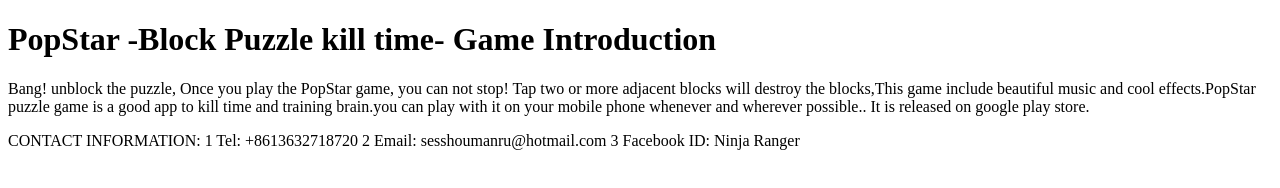
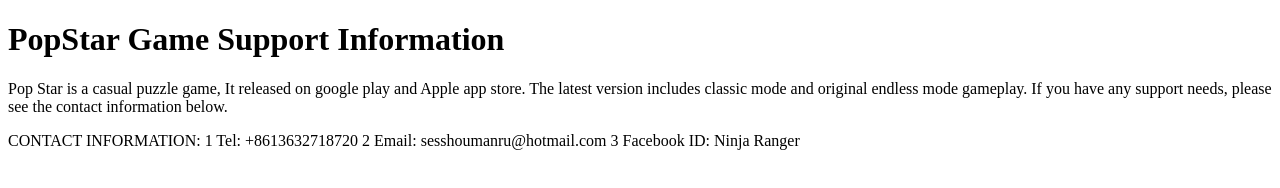
Before and after one commit to sesshoumanru/sesshoumanru.github.io, a plain HTML site: page support.html in a window 1280 px wide. Drawn offline with Linux system fonts and the light colour scheme.

Commit message:
Add files via upload

```diff
--- a/support.html
+++ b/support.html
@@ -1,8 +1,8 @@
 <!DOCTYPE html>
 <html>
 <body>
-    <h1>PopStar -Block Puzzle kill time- Game Introduction</h1>
-    <p>Bang! unblock the puzzle, Once you play the PopStar game, you can not stop! Tap two or more adjacent blocks will destroy the blocks,This game include beautiful music and cool effects.PopStar puzzle game  is a good app to kill time and training brain.you can play with it on your mobile phone whenever and wherever possible.. It is released on google play store.</p>
+    <h1>PopStar Game Support Information</h1>
+    <p>Pop Star is a casual puzzle game, It released on google play and Apple app store. The latest version includes classic mode and original endless mode gameplay. If you have any support needs, please see the contact information below.</p>
     <p>CONTACT INFORMATION:   1 Tel: +8613632718720   2 Email:  sesshoumanru@hotmail.com   3 Facebook ID:  Ninja Ranger</p>
 </body>
 </html>
```
